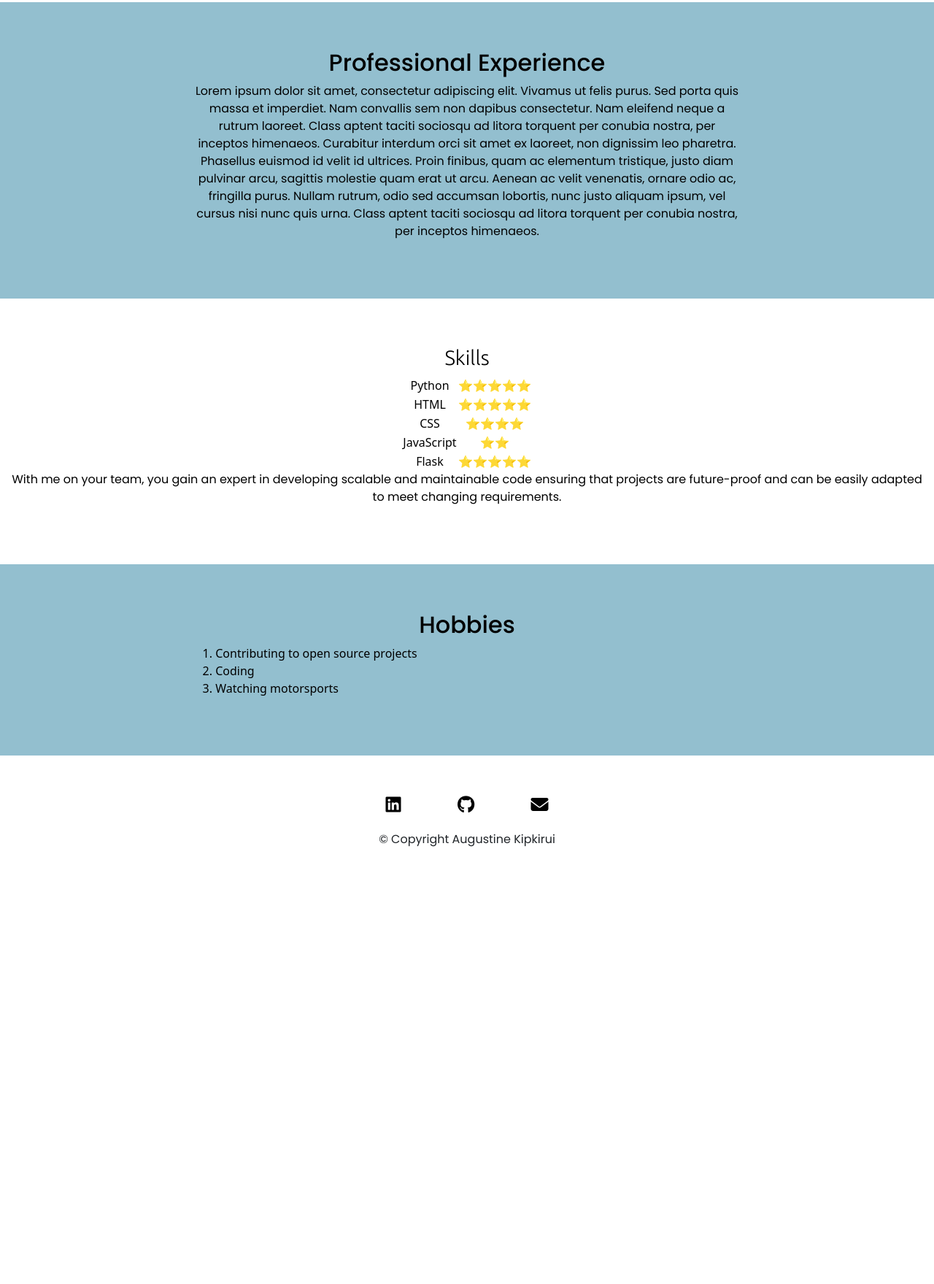
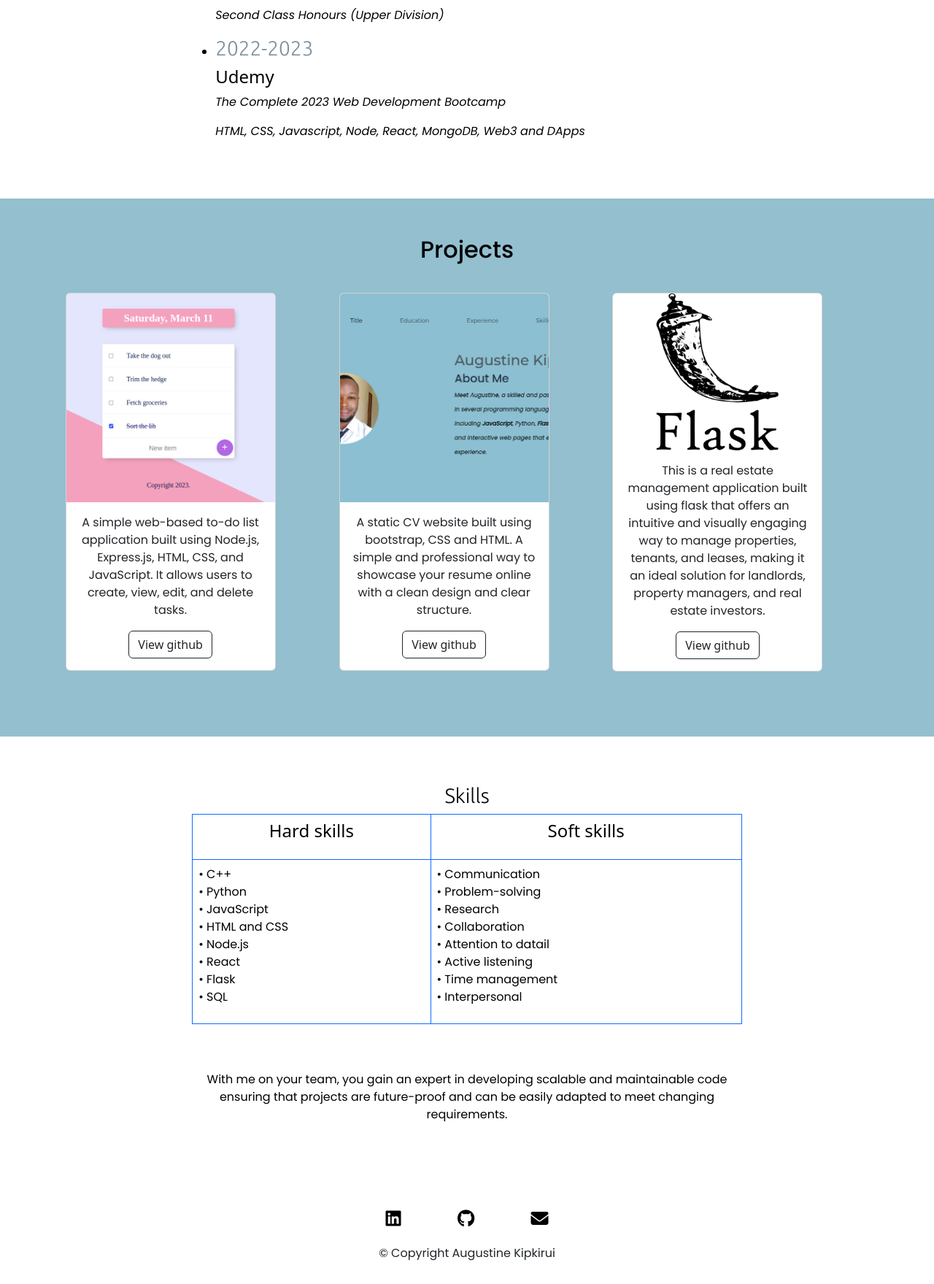
Before and after one commit to August-Ine/CV, a plain HTML site: page index.html in a window 1280 px wide. Shown: the part 1011-2770 px from the top of the page at 73% size. Before the commit the page ends 2203 px from the top, so only its background shows below. Drawn offline with nearby package versions, Linux system fonts and the light colour scheme.

Commit message:
add styles, bootstrap elements
bootstrap: navbar, cards

```diff
--- a/css/styles.css
+++ b/css/styles.css
@@ -14,10 +14,6 @@ p {
 
 h3 {
     font-family: 'Ubuntu', sans-serif;
-}
-
-nav {
-    width: 45%;
 }
 
 /* all sections */
@@ -48,7 +44,7 @@ nav {
 }
 
 #title {
-    padding: 1% 10% 7%;
+    padding: 1% 7% 10% 1%;
 }
 
 #title h1 {
@@ -63,17 +59,6 @@ nav {
     line-height: 2.5rem;
     text-align: left;
     font-style: italic;
-}
-
-#title-splash-div {
-    width: 23%;
-    height: 100%;
-    position: absolute;
-    left: 0px;
-    top: 0px;
-    background-image: url("images/splash-two.jpg");
-    margin: 0 auto 0 0;
-    background-size: cover;
 }
 
 .title-row {
@@ -103,14 +88,40 @@ nav {
     font-style: italic;
 }
 
-/* skills */
-#carousel-image {
-    width: 60%;
+/* Projects */
+#myCarousel {
+    height: auto;
 }
 
-#skills-table {
+.carousel-caption {
+    color: #000;
+}
+
+#to-do-image {
+    width: 30%;
     margin: auto;
 }
+
+#projects {
+    padding: 4% 7% 7% 7%;
+}
+
+/* skills */
+
+.skills {
+    text-align: left;
+}
+
+.soft-skills {
+    margin: auto;
+}
+
+.skills-paragraph {
+    width: 60%;
+    margin: auto;
+    padding-top: 3em;
+}
+
 
 /* hobbies section */
 #hobbies-list {
@@ -152,3 +163,9 @@ nav {
     margin: auto;
     width: 60%;
 }
+
+@media only screen and (max-width: 768px) {
+    body {
+        font-size: 4rem;
+    }
+}
--- a/index.html
+++ b/index.html
@@ -27,29 +27,26 @@
 
 <body>
     <section id="title" class="colored-section">
-        <div id="title-splash-div">aljpafjpoe;odpo</div>
-        <nav class="navbar navbar-expand-lg">
+        <nav class="navbar navbar-expand-lg navbar-light rounded" aria-label="Twelfth navbar example">
             <div class="container-fluid">
-                <button class="navbar-toggler" type="button" data-bs-toggle="collapse"
-                    data-bs-target="#navbarSupportedContent" aria-controls="navbarSupportedContent"
-                    aria-expanded="false" aria-label="Toggle navigation">
+                <button class="navbar-toggler" type="button" data-bs-toggle="collapse" data-bs-target="#navigation"
+                    aria-controls="navigation" aria-expanded="false" aria-label="Toggle navigation">
                     <span class="navbar-toggler-icon"></span>
                 </button>
-                <div class="collapse navbar-collapse" id="navbarSupportedContent">
-                    <ul class="navbar-nav me-auto mb-2 mb-lg-0">
+
+                <div class="collapse navbar-collapse justify-content-md-center" id="navigation">
+                    <ul class="navbar-nav">
                         <li class="nav-item">
-                            <a class="nav-link active" aria-current="page" href="#title">Home</a>
+                            <a class="nav-link active" aria-current="page" href="#title">Title</a>
                         </li>
                         <li class="nav-item">
-                            <a class="nav-link" href="#professional">Experience</a>
-                        </li>
-                        <li class="nav-item ">
-                            <a class="nav-link" href="#skills" aria-expanded="false">
-                                Skills
-                            </a>
+                            <a class="nav-link" href="#education">Education</a>
                         </li>
                         <li class="nav-item">
-                            <a class="nav-link" href="#footer">Contact</a>
+                            <a class="nav-link" href="#projects">Experience</a>
+                        </li>
+                        <li class="nav-item">
+                            <a class="nav-link" href="#skills">Skills</a>
                         </li>
                     </ul>
                 </div>
@@ -96,30 +93,60 @@
                             <p>Second Class Honours (Upper Division)</p>
                         </div>
                     </li>
+                    <li>
+                        <div>
+                            <h3>2022-2023</h3>
+                            <h4>Udemy</h4>
+                            <p>The Complete 2023 Web Development Bootcamp
+                            </p>
+                            <p>HTML, CSS, Javascript, Node, React, MongoDB, Web3 and DApps</p>
+                        </div>
+                    </li>
                 </ul>
             </div>
         </div>
     </section>
-    <section id="professional" class="colored-section">
-        <div class="container-fluid">
-            <div class="section-content">
-                <h2>Professional Experience</h2>
-                <p>Lorem ipsum dolor sit amet, consectetur adipiscing elit. Vivamus ut felis purus. Sed porta quis massa
-                    et
-                    imperdiet. Nam convallis sem non dapibus consectetur. Nam eleifend neque a rutrum laoreet. Class
-                    aptent
-                    taciti sociosqu ad litora torquent per conubia nostra, per inceptos himenaeos. Curabitur interdum
-                    orci
-                    sit
-                    amet ex laoreet, non dignissim leo pharetra. Phasellus euismod id velit id ultrices. Proin finibus,
-                    quam
-                    ac
-                    elementum tristique, justo diam pulvinar arcu, sagittis molestie quam erat ut arcu. Aenean ac velit
-                    venenatis, ornare odio ac, fringilla purus. Nullam rutrum, odio sed accumsan lobortis, nunc justo
-                    aliquam
-                    ipsum, vel cursus nisi nunc quis urna. Class aptent taciti sociosqu ad litora torquent per conubia
-                    nostra,
-                    per inceptos himenaeos.</p>
+    <section id="projects" class="colored-section" style="text-align: center;">
+        <h2 style="padding-bottom: 1em;">Projects</h2>
+        <div class="row">
+            <div class="col-lg-4 col-md-6">
+                <div class="card" style="width: 18rem;">
+                    <img src="images/To-do-list.png" class="card-img-top" alt="To-do-list screenshot">
+                    <div class="card-body">
+                        <p class="card-text">A simple web-based to-do list application built using Node.js, Express.js,
+                            HTML, CSS, and JavaScript. It allows users to create, view, edit, and delete tasks.</p>
+                        <a href="https://github.com/August269/To-do-list"><button type="button"
+                                class="btn btn-outline-dark" href="">View
+                                github</button></a>
+                    </div>
+                </div>
+            </div>
+            <div class="col-lg-4 col-md-6">
+                <div class="card" style="width: 18rem;">
+                    <img src="images/cv-website.png" class="card-img-top" alt="Cv website screenshot">
+                    <div class="card-body">
+                        <p class="card-text">A static CV website built using bootstrap, CSS and HTML. A simple
+                            and professional
+                            way to showcase your resume online with a clean design and clear structure.</p>
+                        <a href="https://github.com/August269/CV"><button type="button" class="btn btn-outline-dark"
+                                href="">View
+                                github</button></a>
+                    </div>
+                </div>
+            </div>
+            <div class="col-lg-4 col-md-6">
+                <div class="card" style="width: 18rem;">
+                    <img src="images/flask.png" class="card-img-top" alt="flask-logo">
+                    <div class="card-body">
+                        <p class="card-text">This is a real estate management application built using flask that offers
+                            an intuitive and visually
+                            engaging way to manage properties, tenants, and leases, making it an ideal solution for
+                            landlords, property managers, and real estate investors.</p>
+                        <button type="button" class="btn btn-outline-dark"
+                            href="https://github.com/August269/blue-property-advisor">View
+                            github</button>
+                    </div>
+                </div>
             </div>
         </div>
     </section>
@@ -127,59 +154,33 @@
     <section id="skills" class="white-section">
         <div class="container-fluid">
             <div class="section-content">
-                <!-- <div id="skills-carousel" class="carousel slide" data-bs-ride="carousel">
-                    <div class="carousel-inner">
-                        <div class="carousel-item active">
-                            <p>Python</p>
-                            <img src="images/python-symbol.png" class="d-block w-100 carousel-image" alt="python logo">
-                        </div>
-                        <div class="carousel-item">
-                            <p>Flask web framework</p>
-                            <img src="images/flask.png" class="d-block w-100 carousel-image" alt="flask logo">
-                        </div>
-                        <div class="carousel-item">
-                            <p>HTML, CSS and JavaScript</p>
-                            <img src="images/html5.png" class="d-block w-100 carousel-image" alt="html5 logo">
-                        </div>
-                    </div>
-                    <button class="carousel-control-prev" type="button" data-bs-target="#skills-carousel"
-                        data-bs-slide="prev">
-                        <span class="carousel-control-prev-icon" aria-hidden="true"></span>
-                        <span class="visually-hidden">Previous</span>
-                    </button>
-                    <button class="carousel-control-next" type="button" data-bs-target="#skills-carousel"
-                        data-bs-slide="next">
-                        <span class="carousel-control-next-icon" aria-hidden="true"></span>
-                        <span class="visually-hidden">Next</span>
-                    </button>
-                </div> -->
-
-
                 <h3>Skills</h3>
                 <table id="skills-table" cellspacing='10'>
-                    <tbody>
-                        <tr>
-                            <td colspan="2">Python</td>
-                            <td>⭐⭐⭐⭐⭐</td>
-                        </tr>
-                        <tr>
-                            <td colspan="2">HTML</td>
-                            <td>⭐⭐⭐⭐⭐</td>
-                        </tr>
-                        <tr>
-                            <td colspan="2">CSS</td>
-                            <td>⭐⭐⭐⭐</td>
-                        </tr>
-                        <tr>
-                            <td colspan="2">JavaScript</td>
-                            <td>⭐⭐</td>
-                        </tr>
-                        <tr>
-                            <td colspan="2">Flask</td>
-                            <td>⭐⭐⭐⭐⭐</td>
-                        </tr>
-                    </tbody>
-                </table>
+                    <table class="table table-bordered border-primary">
+                        <thead>
+                            <tr>
+                                <td>
+                                    <h4 class="">Hard skills</p>
+                                </td>
+                                <td>
+                                    <h4 class="">Soft skills</p>
+                                </td>
+                            </tr>
+                        </thead>
+                        <tbody>
+                            <tr>
+                                <td>
+                                    <p class="skills">• C++<br> • Python<br>•
+                                        JavaScript<br>• HTML and CSS<br>• Node.js<br>• React<br>• Flask<br>• SQL</p>
+                                </td>
+                                <td>
+                                    <p class="skills soft-skills">• Communication<br>•
+                                        Problem-solving<br>• Research<br>• Collaboration<br>• Attention to datail<br>•
+                                        Active listening<br>• Time management<br>• Interpersonal</p>
+                                </td>
+                            </tr>
+                        </tbody>
+                    </table>
 
             </div>
             <p class="skills-paragraph">
@@ -190,22 +191,10 @@
         </div>
     </section>
 
-
-    <section id="hobbies" class="colored-section">
-        <div class="container-fluid">
-            <div class="section-content">
-                <h2>Hobbies</h2>
-                <ol id="hobbies-list">
-                    <li>Contributing to open source projects</li>
-                    <li>Coding</li>
-                    <li>Watching motorsports</li>
-                </ol>
-            </div>
-        </div>
-    </section>
     <footer id="footer">
-        <i class="fa-brands fa-linkedin footer-icon"></i>
-        <i class="fa-brands fa-github footer-icon"></i>
+        <a href="https://www.linkedin.com/in/augustine-kipkirui-100005231/"><i
+                class="fa-brands fa-linkedin footer-icon"></i></a>
+        <a href="https://github.com/August269"><i class="fa-brands fa-github footer-icon"></i></a>
         <a href="contactme.html" class="fa-solid fa-envelope footer-icon"></a>
         <p>© Copyright Augustine Kipkirui</p>
     </footer>
```
Also changed, not shown: contactme.html (+3 -3 lines), images/To-do-list.png (added), images/cv-website.png (added), images/html5.png (deleted), images/python-symbol.png (deleted), 2 other files.
